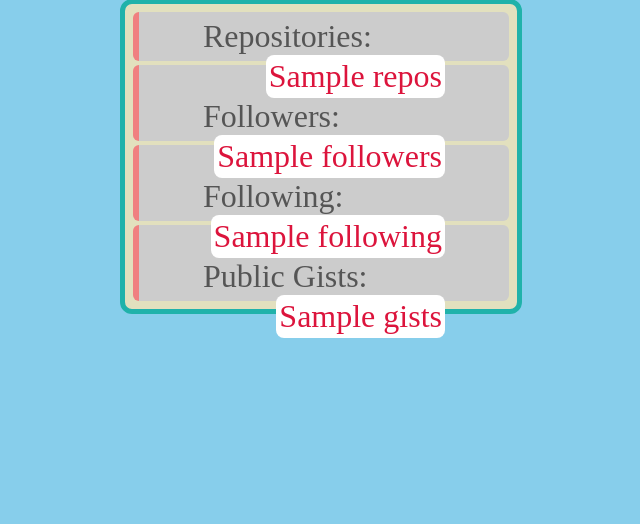
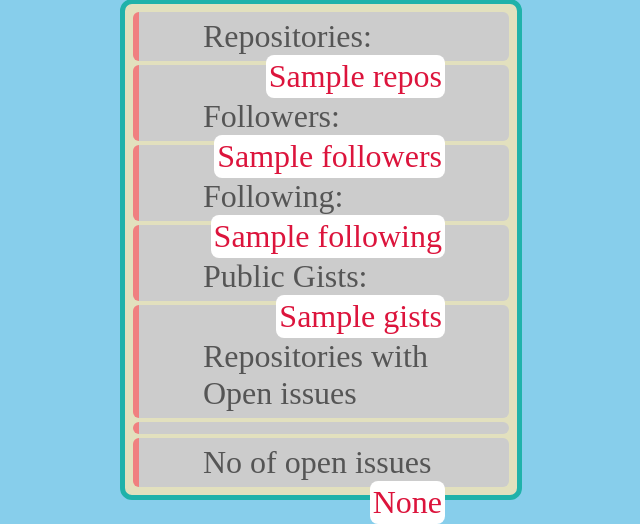
Before and after one commit to jamesgeorge007/GitHub-Mate, a Flask app: template templates/profile.html in a window 1280 px wide. Shown: the part 372-896 px from the top of the page, without its empty margins (319-959 px from the left). Before the commit the page ends 710 px from the top, so only its background shows below. Run offline with Flask 2, Linux system fonts and the light colour scheme; the template is opened without the code that fills it: most values are stand-ins (such as "Sample title", 1, 10 or a date in 2020); grey boxes marked "Sample" are stand-in pictures.

Commit message:
links of repositories with open issues

```diff
--- a/server.py
+++ b/server.py
@@ -19,15 +19,25 @@
             req = requests.get('https://api.github.com/users/' + username)
             if req.ok:
                 github_data = json.loads(req.content)
+                print(github_data)
+                repo_url = requests.get(github_data.get('repos_url'))
+                repo_url = repo_url.json()
+                repos_with_issues = {}
+                for repo in repo_url:
+                    print(repo)
+                    open_issues = repo.get('open_issues')
+                    if open_issues > 0:
+                        repos_with_issues[repo.get('html_url')] = open_issues
+                print(repos_with_issues)
                 name = github_data['name']
                 profile_pic = github_data['avatar_url']
                 repos = github_data['public_repos']
                 followers = github_data['followers']
                 following = github_data['following']
                 gists = github_data['public_gists']
-                return render_template('profile.html', username = username, name = name, src = profile_pic, repos = repos, followers = followers, following = following, gists = gists)
+                return render_template('profile.html', username=username, name=name, src=profile_pic, repos=repos, followers=followers, following=following, gists=gists, repos_with_issues=repos_with_issues)
             else:
-                return render_template('profile.html', error = True)
+                return render_template('profile.html', error=True)
         except:
             return render_template('connectionError.html')
 
--- a/templates/profile.html
+++ b/templates/profile.html
@@ -20,6 +20,14 @@
 		<li><a href="https://github.com/{{username}}/followers" target="_blank">Followers: <span>{{ followers }}</span></a></li>
 		<li><a href="https://github.com/{{username}}/following" target="_blank">Following: <span>{{ following }}</span></a></li>
 		<li><a href="https://gist.github.com/{{username}}" target="_blank">Public Gists: <span>{{ gists }}</span></a></li>
+		<li><a>Repositories with Open issues</a><li>
+		{% if repos_with_issues %}
+		{% for repo_link in repos_with_issues %}
+		<li><a href="{{ repo_link }}" target="_blank">No of open issues<span>{{ repos_with_issues.get(repo_link) }}</span></a></li>
+		{% endfor %}
+		{% else %}
+		<li><a href="https://github.com/{{username}}/repositories">No repository with open issues</a></li>
+		{% endif %}
 	</ul>
 	{% endif %}
 
```
